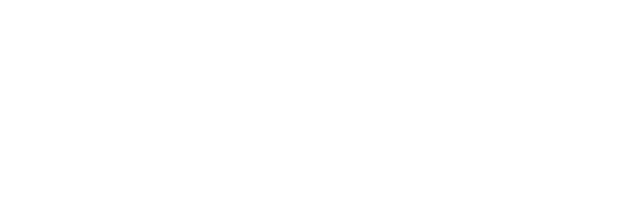
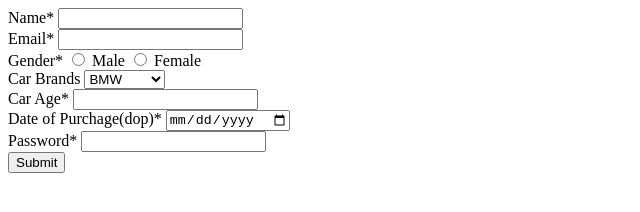
Before and after one commit to acciojob/car-insurance-form-prasadmull, a website: page main.html in a window 1280 px wide. Shown: the whole page, without its empty margins (0-640 px from the left). Drawn offline with Linux system fonts and the light colour scheme.

Commit message:
created a submission

```diff
--- a/main.html
+++ b/main.html
@@ -8,6 +8,40 @@
 
 <body>
 	<!-- the entire body must be written by student -->
+	<form action="submit" method="post">
+		<label for="name">Name*</label>
+		<input type="text" name="name" id="name" required><br>
+
+		<label for="email">Email*</label>
+		<input type="email" name="email" id="email" required><br>
+
+		<label for="gender">Gender*</label>
+		<input type="radio" name="gender" id="gender_m" required>
+		<label for="gender_m">Male</label>
+		<input type="radio" name="gender" id="gender_f" required>
+		<label for="gender_f">Female</label><br>
+
+		<label for="cars">Car Brands</label>
+		<select name="cars" id="cars">
+			<option value="bmw">BMW</option>
+			<option value="audi">Audi</option>
+			<option value="mercedez">Mercedez</option>
+		</select><br>
+
+		<label for="carage">Car Age*</label>
+		<input type="number" name="carage" id="carage" require><br>
+
+		<label for="dop">Date of Purchage(dop)*</label>
+		<input type="date" name="dop" id="dop" required><br>
+
+		<label for="password">Password*</label>
+		<input type="password" name="password" id="passwprd" required><br>
+
+		<label for="submit"></label>
+		<button type="submit" name="submit" id="submit" value="submit">Submit</button>
+	</form>
+
+
     <script type="text/javascript" src="./script.js">
 </script>
 
```
